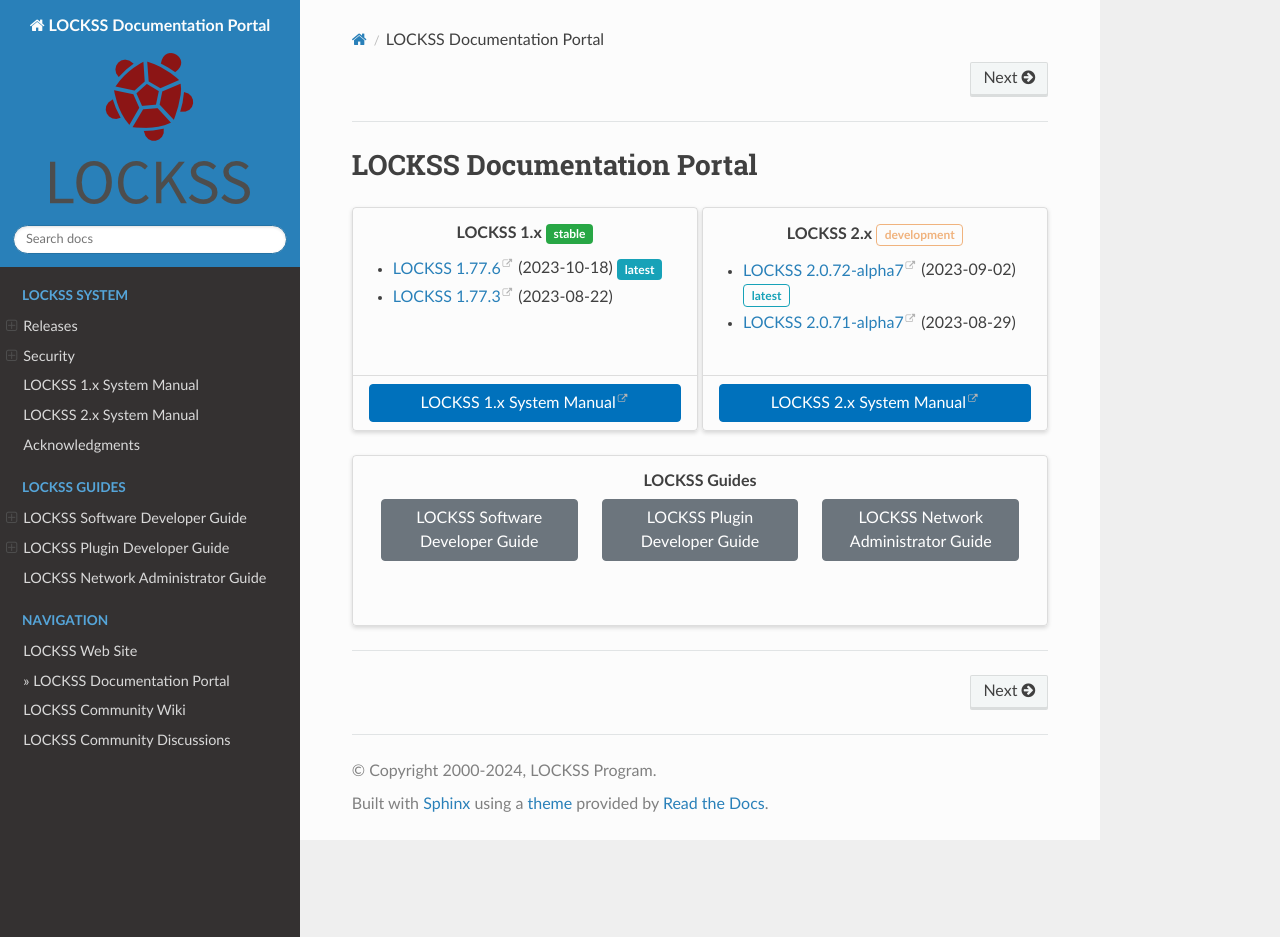
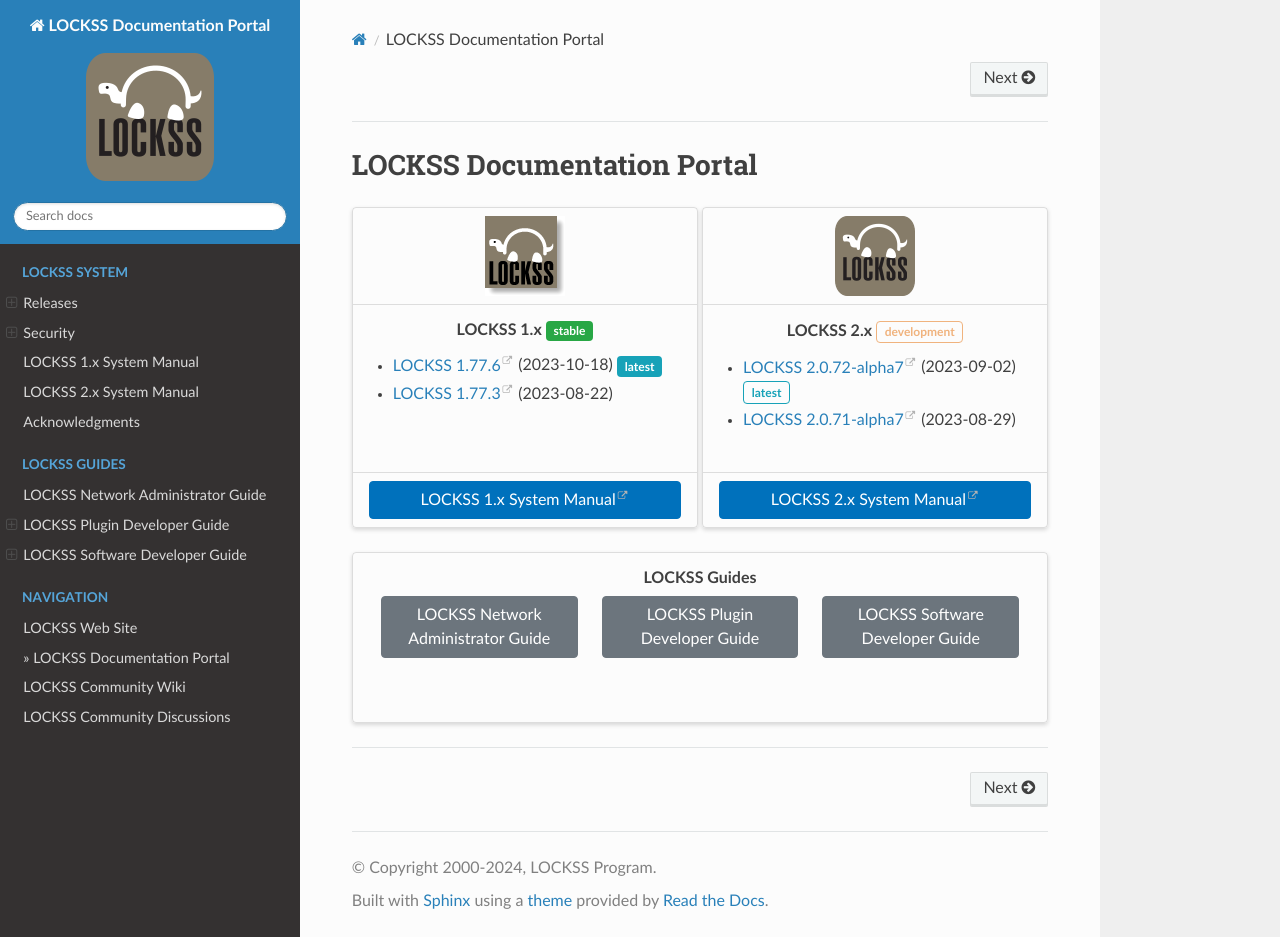
Before and after one commit to lockss/lockss-rtd-portal, a Sphinx documentation site: the page built from docs/index.rst, in a window 1280 px wide and 937 px high. Built offline with Sphinx 7.4.7 and the Read the Docs theme 2.0.0, drawn with Linux system fonts in a browser that asks for light colours.

Commit message:
Cosmetic.

```diff
--- a/docs/conf.py
+++ b/docs/conf.py
@@ -112,7 +112,7 @@ html_css_files = [
 master_doc = 'index'
 
 # See https://www.sphinx-doc.org/en/master/usage/configuration.html#confval-html_logo
-html_logo = 'images/lockss-logo-v2-200w.png'
+html_logo = 'images/lockss-128x128.png'
 
 # See https://sphinx-rtd-theme.readthedocs.io/en/stable/configuring.html
 html_theme_options = {
--- a/docs/front-page.rst
+++ b/docs/front-page.rst
@@ -4,6 +4,11 @@
 
    .. grid-item-card:: LOCKSS 1.x :bdg-success:`stable`
       :class-title: sd-text-center
+
+      .. image:: /images/lockss-classic-80x80.gif
+         :align: center
+
+      ^^^
 
       .. include:: releases1.rst
 
@@ -17,6 +22,11 @@
 
    .. grid-item-card:: LOCKSS 2.x :bdg-warning-line:`development`
       :class-title: sd-text-center
+
+      .. image:: /images/lockss-80x80.png
+         :align: center
+
+      ^^^
 
       .. include:: releases2.rst
 
--- a/docs/index.rst
+++ b/docs/index.rst
@@ -28,9 +28,9 @@ LOCKSS Documentation Portal
    :caption: LOCKSS Guides
    :hidden:
 
+   admin/index
+   plugin/index
    dev/index
-   plugin/index
-   admin/index
 
 .. only:: html
 
```
Also changed, not shown: other parts of docs/front-page.rst (+2 -2 lines), docs/images/lockss-128x128.png (added), docs/images/lockss-80x80.png (added), docs/images/lockss-classic-80x80.gif (added).
